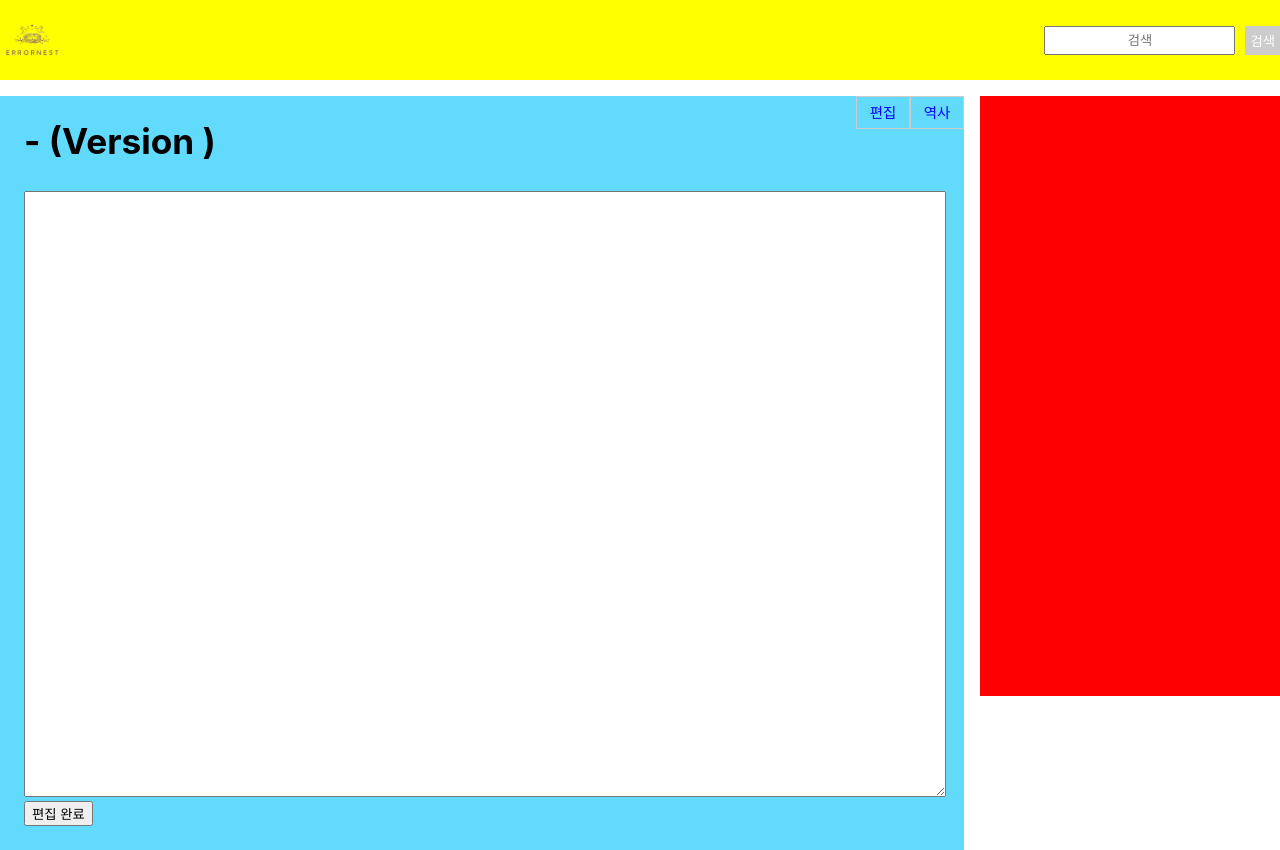
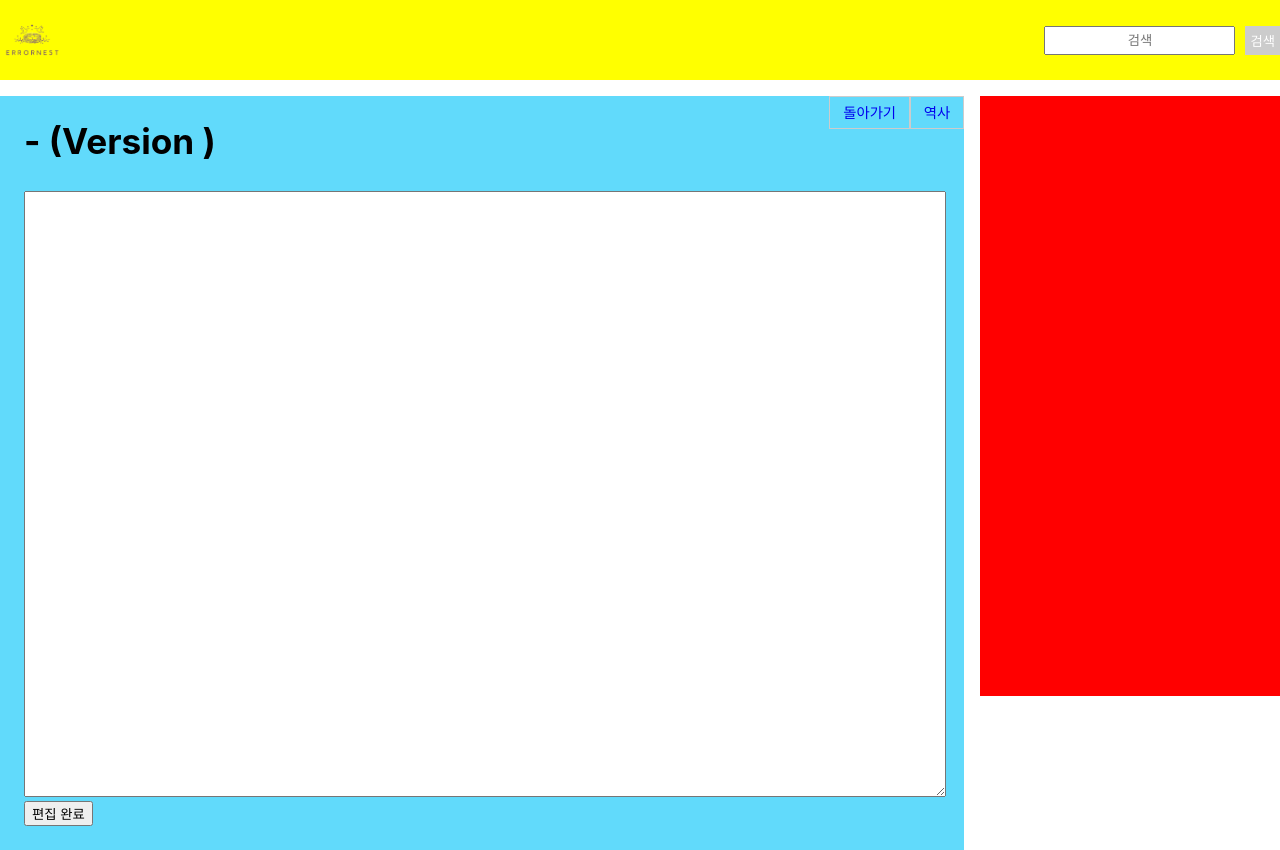
Before and after one commit to alkjfgh/error-nest, a React (Create React App) app in the folder ErrorNest/client/: page /edit in a window 1280 px wide. Built offline with nearby package versions, Linux system fonts and the light colour scheme; no server answers.

Commit message:
edit 끝

```diff
--- a/ErrorNest/client/src/Edit.js
+++ b/ErrorNest/client/src/Edit.js
@@ -46,7 +46,7 @@ const Edit = () => {
             <div className="container">
                 <article>
                     <h1>{title} - {"(Version "+version+")"}</h1>
-                    <div className={"document-navi"}><Link to={"/edit/" + title}>편집</Link><Link to={"/history/" + title}>역사</Link></div>
+                    <div className={"document-navi"}><Link to={"/document/" + title}>돌아가기</Link><Link to={"/history/" + title}>역사</Link></div>
                     <textarea value={content} onChange={contentChange}></textarea>
                     <button onClick={editSubmit}>편집 완료</button>
                 </article>
```
